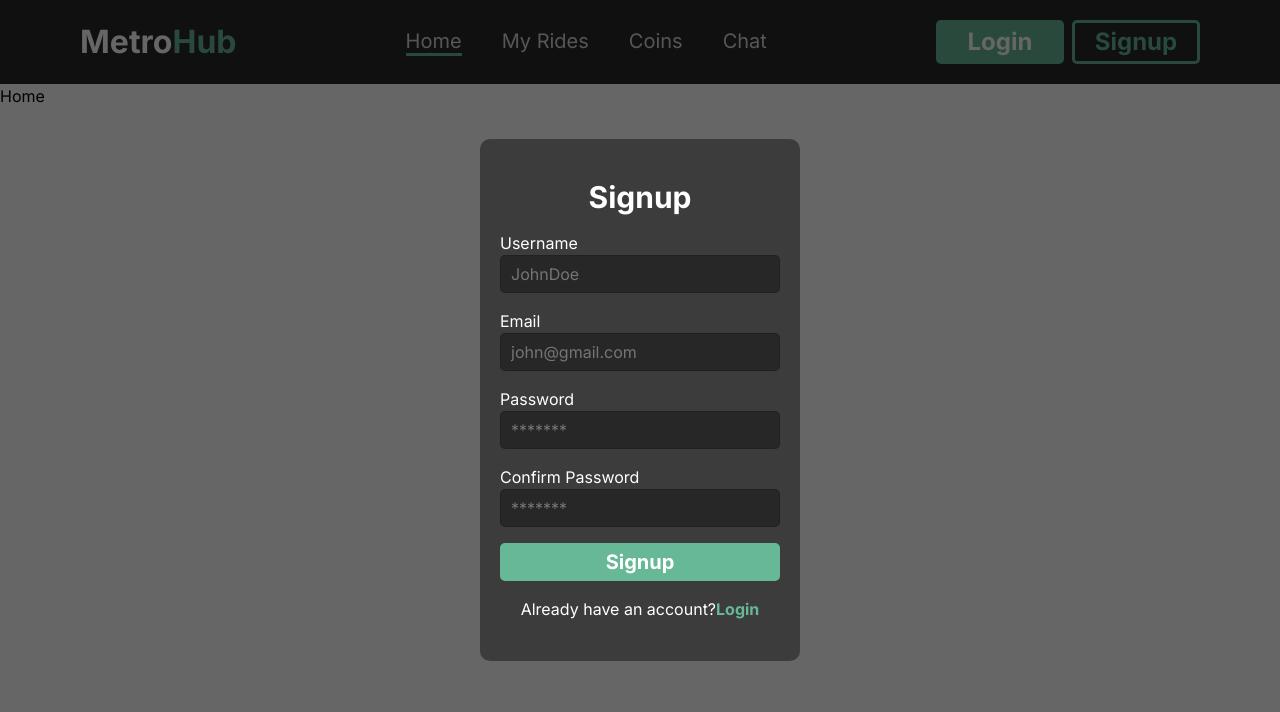
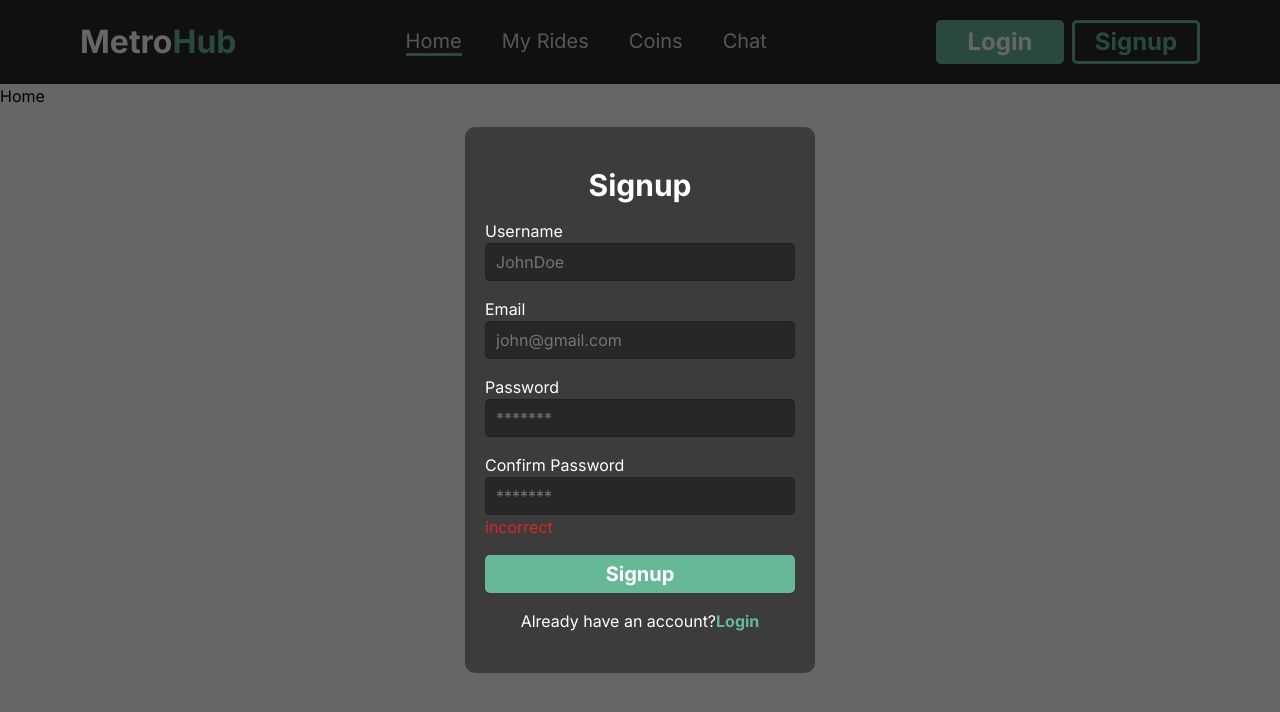
Before and after one commit to anthonytoumaibrahim/subway-system, a React (Create React App) app in the folder frontend/: page / in a window 1280 px wide. Both pictures are taken after a click on the button "Signup". Shown: the top 712 px of the page. Built offline with nearby package versions, Linux system fonts and the light colour scheme.

Commit message:
added checkEmptyFields function in Header component

```diff
--- a/frontend/src/pages/users/components/Header/index.jsx
+++ b/frontend/src/pages/users/components/Header/index.jsx
@@ -5,20 +5,26 @@ import Signup from '../Signup'
 import "./style.css"
 
 const Header = () => {
-  const resetCredentials = {
+  const initialCredentials = {
     username: "",
     email: "",
     password: "",
     confirmPassword: ""
   }
 
-  const regex = /^[^\s@]+@[^\s@]+\.[^\s@]+$/
+  const initailtErrors = {
+    all: false,
+    email: false,
+    password: false
+  }
+
+  const regex = /^([A-Za-z0-9_\-\.])+\@([A-Za-z0-9_\-\.])+\.([A-Za-z]{2,4})$/
 
   const location = useLocation()
-  const [error, setError] = useState({status:false, field: ""})
-  const [errorMessage, setErrorMessage] = useState('')
+  const [error, setError] = useState({status:false, fields: []})
+  const [errorMessage, setErrorMessage] = useState('incorrect')
   const [isLogin, setIsLogin] = useState(false)
-  const [credentials, setcredentials] = useState(resetCredentials)
+  const [credentials, setcredentials] = useState(initialCredentials)
   const [isSignup, setIsSignup] = useState(false)
 
   console.log(credentials)
@@ -29,24 +35,24 @@ const Header = () => {
 
   }
 
-  const resetCredentialts = () => {
-    setcredentials({...resetCredentials})
+  const resetCredentials = () => {
+    setcredentials({...initialCredentials})
+  }
+
+  const resetErrors = () => {
+    setError({...initailtErrors})
   }
 
   const handleSwitch = () => {
     if(isLogin){
       setIsLogin(false)
       setIsSignup(true)
-
     }else if(isSignup){
       setIsLogin(true)
       setIsSignup(false)
-
     }
-
-    setError(false)
-    resetCredentialts()
-
+    resetErrors()
+    resetCredentials()
   }
 
   const handleLoginClick = () => {
@@ -55,6 +61,28 @@ const Header = () => {
 
   const handleSignupClick = () => {
     setIsSignup(true)
+  }
+
+  const checkEmptyFields = () => {
+    const {username, email, password, confirmPassword} = credentials
+    if(email || password || (isSignup? username || confirmPassword : false)){
+        setError({...error, all: true})
+        setErrorMessage("Fill requered fields.")
+        return
+      }
+      if(!regex.test(email)){
+        setError({...error, email: true})
+        setErrorMessage("Invalid Email.")
+        return
+      }
+      if(password !== confirmPassword){
+        setError({...error, password: true})
+        setErrorMessage("passwords does not match.")
+      }
+  }
+
+  const validateRegistration = () => {
+
   }
 
 
--- a/frontend/src/pages/users/components/Login/style.css
+++ b/frontend/src/pages/users/components/Login/style.css
@@ -14,7 +14,8 @@
   border-radius: 10px;
   width: 25%;
   min-width: fit-content;
-  max-width: 350px;
+  min-width: 350px;
+  max-width: 400px;
 }
 
 .error-div{
--- a/frontend/src/pages/users/components/Signup/index.jsx
+++ b/frontend/src/pages/users/components/Signup/index.jsx
@@ -40,7 +40,8 @@ const Signup = ({ setIsSignup, error, errorMessage, handleInputChange, handleSig
           />
 
           <p
-          className={`error-col ${error.status? "" : "invisible"} `}
+
+          className={`error-col `}
           >{`${errorMessage}`}</p>
 
         </div>
```
